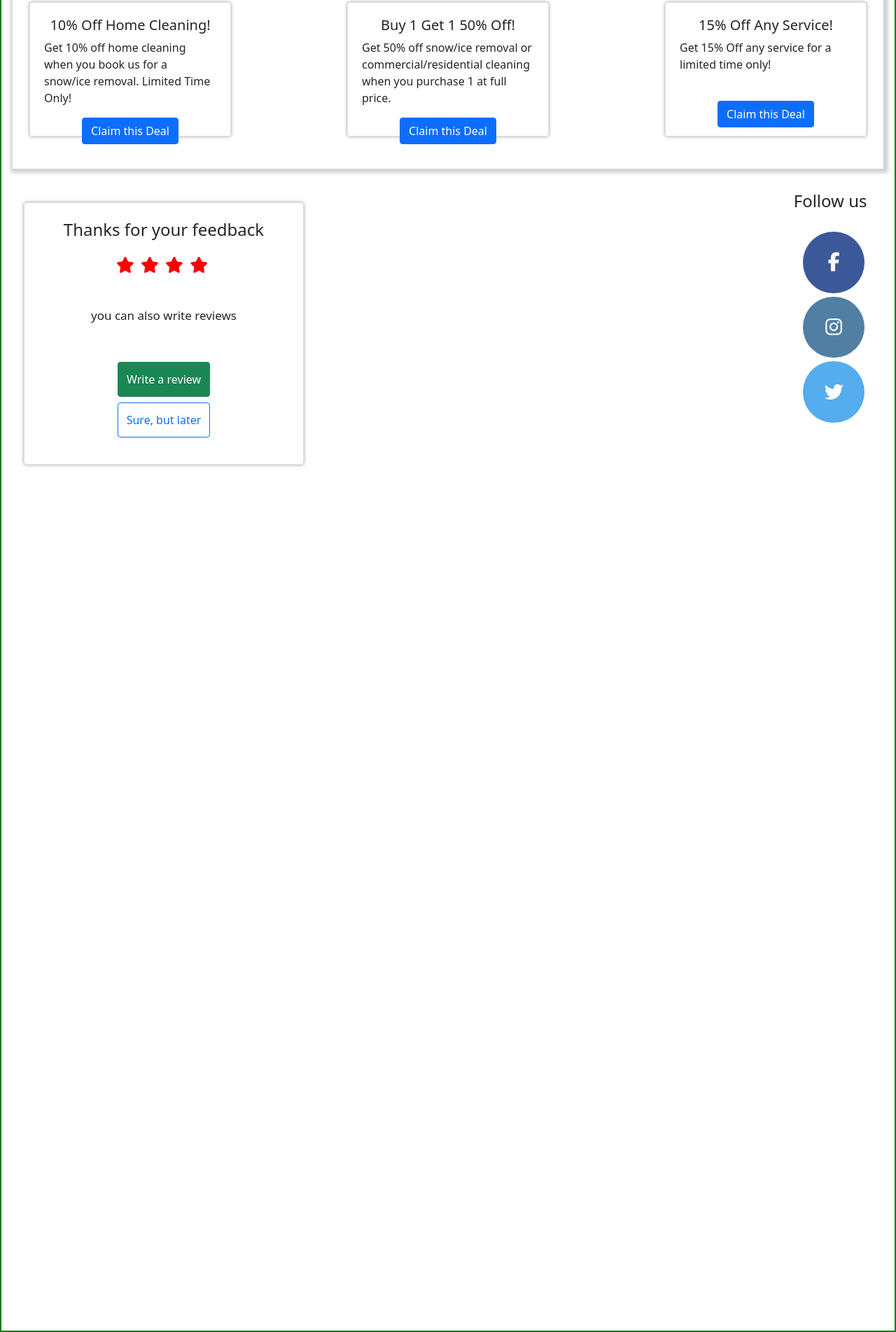
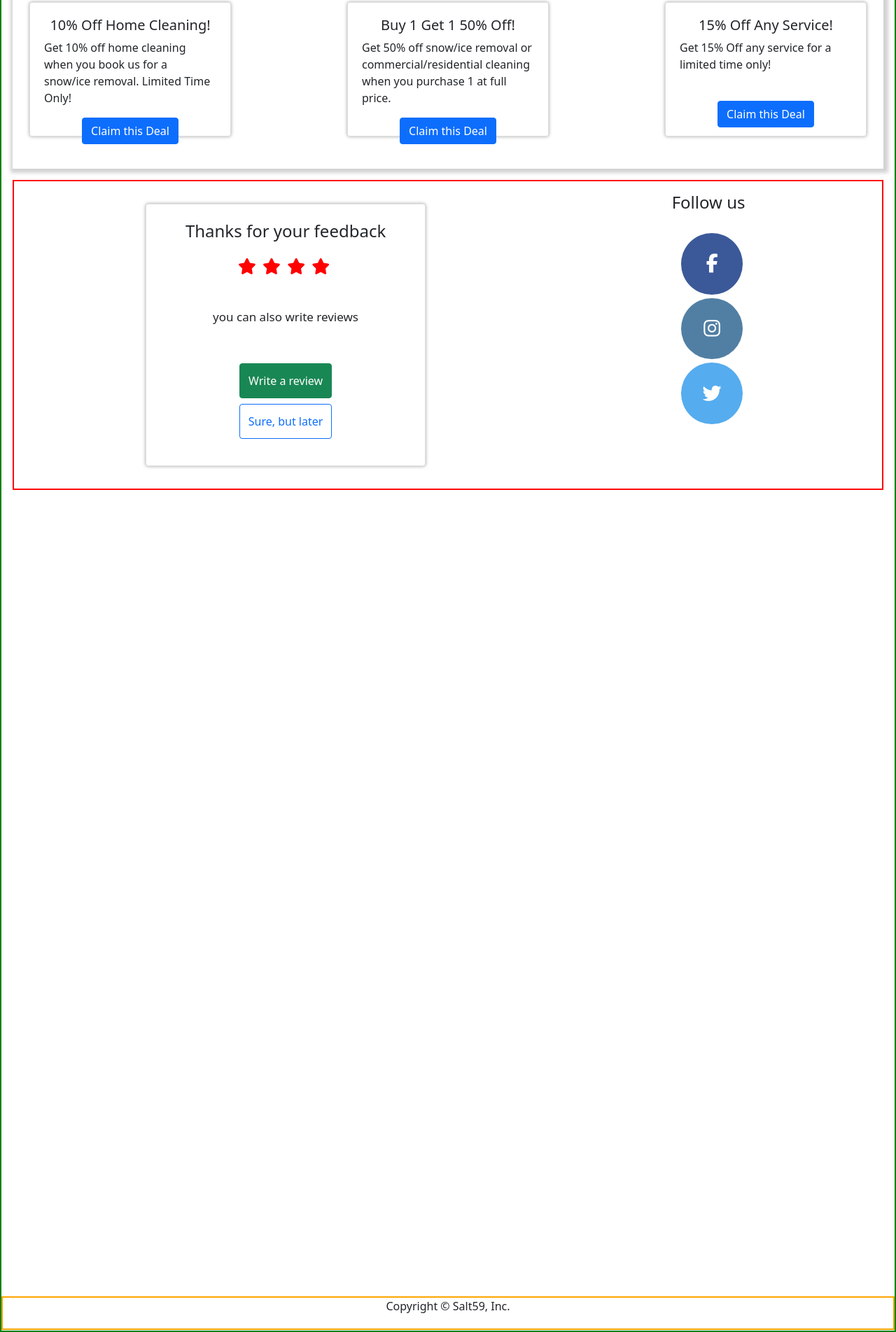
Before and after one commit to Addan-S/project-Salt59, a plain HTML site: page home.html in a window 1280 px wide. Shown: the part 907-2810 px from the top of the page at 70% size. Drawn offline with nearby package versions, Linux system fonts and the light colour scheme.

Commit message:
Started work on footer

```diff
--- a/home.html
+++ b/home.html
@@ -177,6 +177,15 @@
     </div>
 
 
+    <!-- //////////////////////////// Footer Section \\\\\\\\\\\\\\\\\\\\\\\\\\\\\\\\\\\\\\\\\ -->
+
+    <footer id="footer"> Copyright © Salt59, Inc. </footer>
+
+    <!-- //////////////////////////// Footer Section \\\\\\\\\\\\\\\\\\\\\\\\\\\\\\\\\\\\\\\\\ -->
+
+
+
+
 
     <!-- //////////////////////////// Bootstrap Scripts \\\\\\\\\\\\\\\\\\\\\\\\\\\\\\\\\\-->
 
--- a/style.css
+++ b/style.css
@@ -186,6 +186,15 @@ body {
 
 /* Social Media Styles  */
 
+.customerExp{
+    border: 2px solid red;
+    margin: 1em;
+    display: flex;
+    justify-content: space-around;
+    flex-direction: row-reverse;
+    padding:1em;
+    }
+
 ul {
     list-style: none;
 }
@@ -326,9 +335,16 @@ ul {
 
 /* Ratings Styles */
 
-.customerExp{
+
+/* Footer Styles */
+
+#footer {
     display: flex;
-    justify-content: space-between;
-    flex-direction: row-reverse;
-    padding:1em;
-    }
+    position: relative;
+    top: 71em;
+    justify-content: center;
+    border: 2px solid orange;
+    height: 3em;
+}
+
+/* Footer Styles */
```
